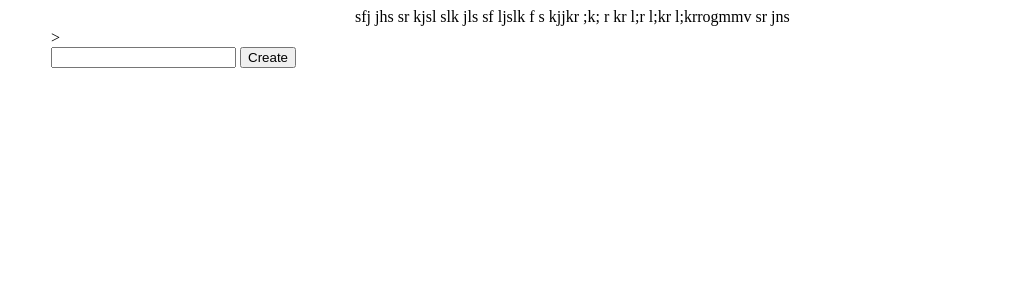
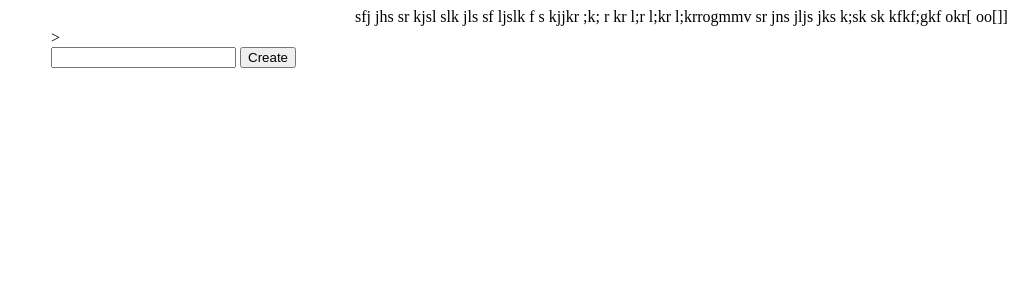
Before and after one commit to jyrj/ToDo-app, a Flask app: template templates/index12.html in a window 1280 px wide. Shown: the top 300 px of the page, without its empty margins (261-1280 px from the left). Run offline with Flask 2, Linux system fonts and the light colour scheme; the template is opened without the code that fills it, so the values that code supplies are empty.

Commit message:
commit on master

```diff
--- a/templates/index12.html
+++ b/templates/index12.html
@@ -116,3 +116,4 @@
   s kjjkr ;k;
   r kr l;r l;kr l;krrogmmv
   sr jns
+ jljs jks k;sk sk kfkf;gkf okr[ oo[]]
```
